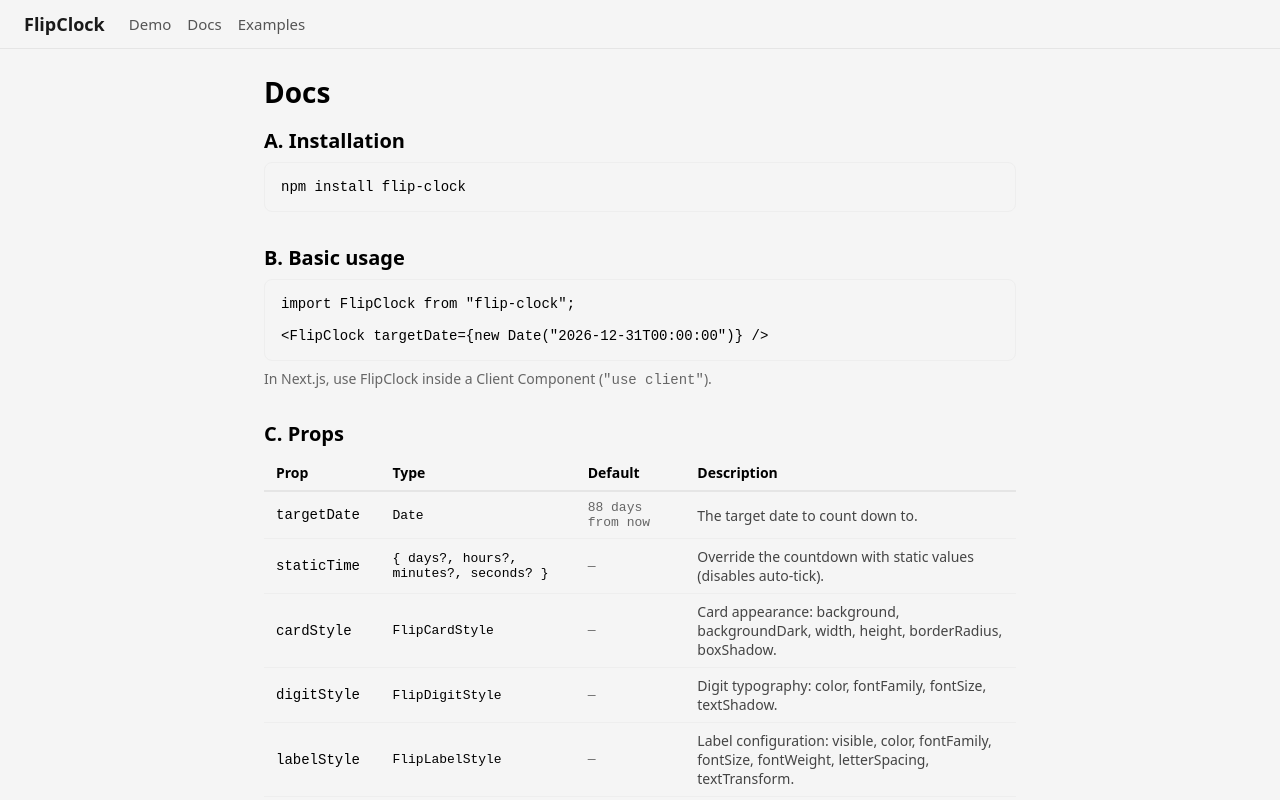
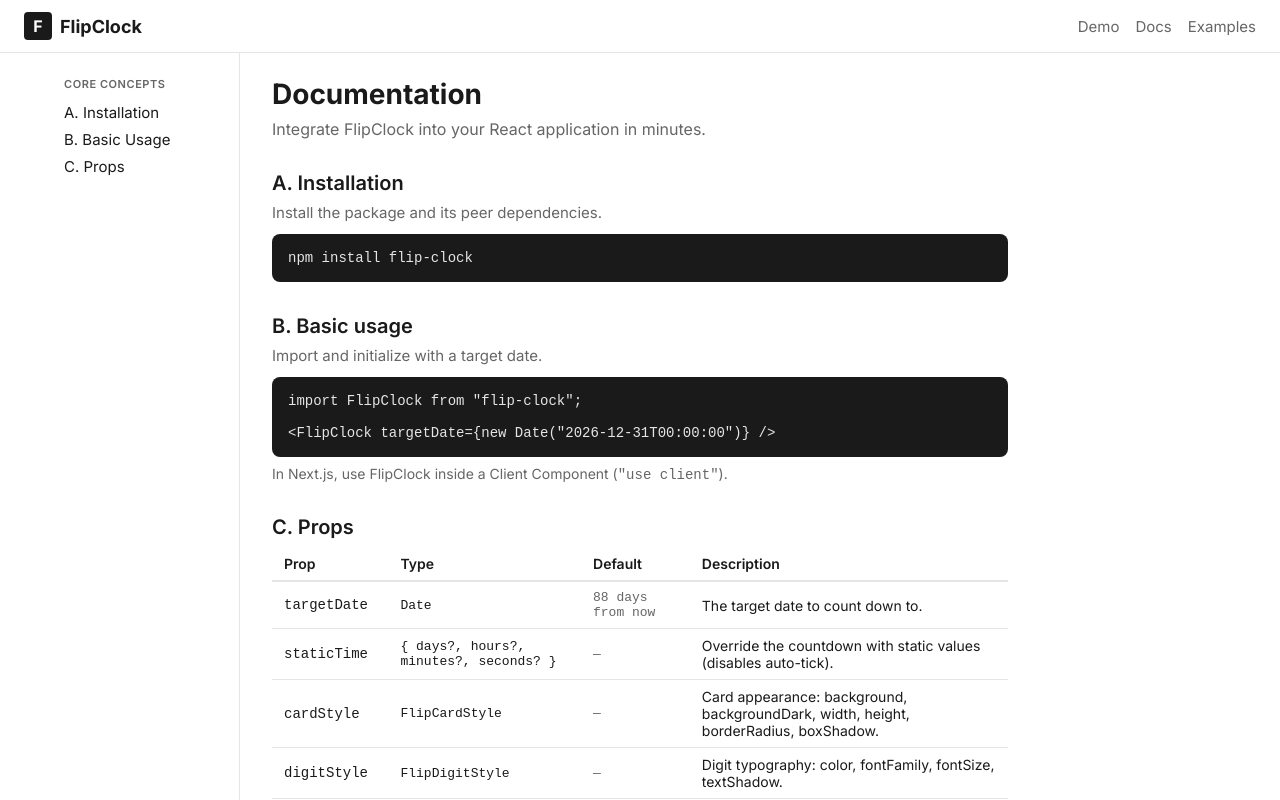
Before and after one commit to Hasthiya/flip, a Next.js app in the folder apps/showcase/: page /docs in a window 1280 px wide. Shown: the top 800 px of the page. Built offline with nearby package versions, Linux system fonts and the light colour scheme.

Commit message:
Refactor styles and enhance layout across showcase app. Introduced CSS variables for consistent theming, updated component styles for improved readability, and added animations for interactive elements. Enhanced documentation with clearer sections and improved code presentation.

```diff
--- a/apps/showcase/src/app/docs/page.tsx
+++ b/apps/showcase/src/app/docs/page.tsx
@@ -120,61 +120,177 @@ const flipClockProps = [
   },
 ];
 
+const codeBlockStyle = {
+  background: "var(--code-bg)",
+  color: "var(--code-text)",
+  padding: "1rem",
+  borderRadius: "0.5rem",
+  overflow: "auto" as const,
+  fontSize: "0.875rem",
+};
+
+const sidebarLinks = [
+  { href: "#installation", label: "A. Installation" },
+  { href: "#basic-usage", label: "B. Basic Usage" },
+  { href: "#props", label: "C. Props" },
+];
+
 export default function DocsPage() {
   const isNarrow = useMediaQuery(NARROW_MEDIA_QUERY);
+  const showSidebarColumn = useMediaQuery("(min-width: 1024px)");
+
   return (
-    <main style={{ padding: isNarrow ? "1rem" : "1.5rem", maxWidth: "800px", margin: "0 auto" }}>
-      <h1 style={{ fontSize: "1.75rem", fontWeight: 700, marginBottom: "1rem" }}>
-        Docs
+    <main
+      style={{
+        display: "flex",
+        flexDirection: showSidebarColumn ? "row" : "column",
+        minHeight: "100vh",
+        maxWidth: "1200px",
+        margin: "0 auto",
+      }}
+    >
+      <aside
+        style={{
+          flexShrink: 0,
+          width: showSidebarColumn ? "200px" : "100%",
+          padding: isNarrow ? "1rem 1rem 0" : "1.5rem 1.5rem 0",
+          borderRight: showSidebarColumn ? "1px solid var(--border)" : "none",
+          borderBottom: showSidebarColumn ? "none" : "1px solid var(--border)",
+          paddingBottom: showSidebarColumn ? "1.5rem" : "1rem",
+        }}
+      >
+        <div
+          style={{
+            fontSize: "0.6875rem",
+            fontWeight: 600,
+            letterSpacing: "0.05em",
+            color: "var(--text-muted)",
+            textTransform: "uppercase",
+            marginBottom: "0.75rem",
+          }}
+        >
+          CORE CONCEPTS
+        </div>
+        <nav style={{ display: "flex", flexDirection: "column", gap: "0.5rem" }}>
+          {sidebarLinks.map(({ href, label }) => (
+            <a
+              key={href}
+              href={href}
+              style={{
+                color: "var(--text)",
+                textDecoration: "none",
+                fontSize: "0.9375rem",
+              }}
+            >
+              {label}
+            </a>
+          ))}
+        </nav>
+      </aside>
+
+      <div
+        style={{
+          flex: 1,
+          padding: isNarrow ? "1rem" : "1.5rem 2rem 2rem",
+          maxWidth: "800px",
+        }}
+      >
+        <h1
+          style={{
+            fontSize: "1.75rem",
+            fontWeight: 700,
+            color: "var(--text)",
+            marginBottom: "0.5rem",
+          }}
+        >
+          Documentation
         </h1>
+        <p
+          style={{
+            color: "var(--text-muted)",
+            fontSize: "1rem",
+            marginBottom: "2rem",
+          }}
+        >
+          Integrate FlipClock into your React application in minutes.
+        </p>
 
-      <section style={{ marginBottom: "2rem" }}>
-        <h2 style={{ fontSize: "1.25rem", fontWeight: 600, marginBottom: "0.5rem" }}>
+        <section id="installation" style={{ marginBottom: "2rem" }}>
+          <h2
+            style={{
+              fontSize: "1.25rem",
+              fontWeight: 600,
+              marginBottom: "0.5rem",
+              color: "var(--text)",
+            }}
+          >
             A. Installation
           </h2>
-        <pre
+          <p
             style={{
-            background: "#f5f5f5",
-            padding: "1rem",
-            borderRadius: "0.5rem",
-            overflow: "auto",
-            fontSize: "0.875rem",
-            border: "1px solid #eee",
+              color: "var(--text-muted)",
+              fontSize: "0.9375rem",
+              marginBottom: "0.75rem",
             }}
           >
+            Install the package and its peer dependencies.
+          </p>
+          <pre style={codeBlockStyle}>
             <code>npm install flip-clock</code>
           </pre>
         </section>
 
-      <section style={{ marginBottom: "2rem" }}>
-        <h2 style={{ fontSize: "1.25rem", fontWeight: 600, marginBottom: "0.5rem" }}>
+        <section id="basic-usage" style={{ marginBottom: "2rem" }}>
+          <h2
+            style={{
+              fontSize: "1.25rem",
+              fontWeight: 600,
+              marginBottom: "0.5rem",
+              color: "var(--text)",
+            }}
+          >
             B. Basic usage
           </h2>
-        <pre
+          <p
             style={{
-            background: "#f5f5f5",
-            padding: "1rem",
-            borderRadius: "0.5rem",
-            overflow: "auto",
-            fontSize: "0.875rem",
-            border: "1px solid #eee",
+              color: "var(--text-muted)",
+              fontSize: "0.9375rem",
+              marginBottom: "0.75rem",
             }}
           >
+            Import and initialize with a target date.
+          </p>
+          <pre style={codeBlockStyle}>
             <code>{`import FlipClock from "flip-clock";
 
 <FlipClock targetDate={new Date("2026-12-31T00:00:00")} />`}</code>
           </pre>
-        <p style={{ color: "#666", fontSize: "0.875rem", marginTop: "0.5rem" }}>
-          In Next.js, use FlipClock inside a Client Component (<code>&quot;use client&quot;</code>).
+          <p
+            style={{
+              color: "var(--text-muted)",
+              fontSize: "0.875rem",
+              marginTop: "0.5rem",
+            }}
+          >
+            In Next.js, use FlipClock inside a Client Component (
+            <code>&quot;use client&quot;</code>).
           </p>
         </section>
 
-      <section style={{ marginBottom: "2rem" }}>
-        <h2 style={{ fontSize: "1.25rem", fontWeight: 600, marginBottom: "0.5rem" }}>
+        <section id="props" style={{ marginBottom: "2rem" }}>
+          <h2
+            style={{
+              fontSize: "1.25rem",
+              fontWeight: 600,
+              marginBottom: "0.5rem",
+              color: "var(--text)",
+            }}
+          >
             C. Props
           </h2>
           <PropsTable props={flipClockProps} />
         </section>
+      </div>
     </main>
   );
 }
--- a/apps/showcase/src/app/globals.css
+++ b/apps/showcase/src/app/globals.css
@@ -1,3 +1,12 @@
+:root {
+  --bg: #ffffff;
+  --text: #1a1a1a;
+  --text-muted: #666666;
+  --border: #e5e5e5;
+  --code-bg: #1a1a1a;
+  --code-text: #e5e5e5;
+}
+
 * {
   box-sizing: border-box;
   padding: 0;
@@ -11,8 +20,9 @@ body {
 }
 
 body {
-  font-family: system-ui, sans-serif;
-  background: #f5f5f5;
+  font-family: var(--font-inter), system-ui, sans-serif;
+  background: var(--bg);
+  color: var(--text);
 }
 
 .showcase-header {
@@ -24,3 +34,56 @@ body {
     padding: 0.75rem 1rem;
   }
 }
+
+@keyframes badge-pulse {
+  0%, 100% {
+    opacity: 1;
+    box-shadow: 0 0 0 0 rgba(34, 197, 94, 0.4);
+  }
+  50% {
+    opacity: 0.9;
+    box-shadow: 0 0 0 6px rgba(34, 197, 94, 0);
+  }
+}
+
+.badge-pulsating {
+  animation: badge-pulse 2s ease-in-out infinite;
+}
+
+/* Hero CTA buttons */
+.cta-primary {
+  display: inline-block;
+  background: linear-gradient(135deg, #1f2937 0%, #374151 50%, #4b5563 100%);
+  color: #fff;
+  padding: 0.75rem 1.5rem;
+  border-radius: 9999px;
+  font-weight: 600;
+  text-decoration: none;
+  border: none;
+  transition: transform 0.2s ease, box-shadow 0.2s ease, filter 0.2s ease;
+}
+
+.cta-primary:hover {
+  transform: translateY(-2px);
+  box-shadow: 0 6px 20px rgba(31, 41, 55, 0.5);
+  filter: brightness(1.05);
+}
+
+.cta-outline {
+  display: inline-block;
+  background: linear-gradient(var(--bg), var(--bg)) padding-box,
+    linear-gradient(135deg, #1f2937, #374151, #4b5563) border-box;
+  color: var(--text);
+  padding: 0.75rem 1.5rem;
+  border-radius: 9999px;
+  font-weight: 600;
+  text-decoration: none;
+  border: 2px solid transparent;
+  transition: transform 0.2s ease, box-shadow 0.2s ease, filter 0.2s ease;
+}
+
+.cta-outline:hover {
+  transform: translateY(-2px);
+  box-shadow: 0 6px 20px rgba(0, 0, 0, 0.08);
+  filter: brightness(0.97);
+}
--- a/apps/showcase/src/components/Header.tsx
+++ b/apps/showcase/src/components/Header.tsx
@@ -5,9 +5,10 @@ export default function Header() {
     <header
       className="showcase-header"
       style={{
-        borderBottom: "1px solid #e5e5e5",
+        borderBottom: "1px solid var(--border)",
         display: "flex",
         alignItems: "center",
+        justifyContent: "space-between",
         gap: "1.5rem",
         flexWrap: "wrap",
       }}
@@ -15,30 +16,72 @@ export default function Header() {
       <Link
         href="/"
         style={{
-          fontWeight: 700,
-          fontSize: "1.125rem",
-          color: "#1a1a1a",
+          display: "flex",
+          alignItems: "center",
+          gap: "0.5rem",
           textDecoration: "none",
+          color: "var(--text)",
         }}
       >
-        FlipClock
+        <div
+          style={{
+            width: "28px",
+            height: "28px",
+            backgroundColor: "#1a1a1a",
+            borderRadius: "4px",
+            display: "flex",
+            alignItems: "center",
+            justifyContent: "center",
+          }}
+        >
+          <span
+            style={{
+              color: "#fff",
+              fontWeight: 700,
+              fontSize: "1rem",
+              fontFamily: "var(--font-inter), system-ui, sans-serif",
+            }}
+          >
+            F
+          </span>
+        </div>
+        <span
+          style={{
+            fontWeight: 700,
+            fontSize: "1.125rem",
+          }}
+        >
+          FlipClock
+        </span>
       </Link>
       <nav style={{ display: "flex", gap: "1rem" }}>
         <Link
           href="/demo"
-          style={{ color: "#555", textDecoration: "none", fontSize: "0.9375rem" }}
+          style={{
+            color: "var(--text-muted)",
+            textDecoration: "none",
+            fontSize: "0.9375rem",
+          }}
         >
           Demo
         </Link>
         <Link
           href="/docs"
-          style={{ color: "#555", textDecoration: "none", fontSize: "0.9375rem" }}
+          style={{
+            color: "var(--text-muted)",
+            textDecoration: "none",
+            fontSize: "0.9375rem",
+          }}
         >
           Docs
         </Link>
         <Link
           href="/examples"
-          style={{ color: "#555", textDecoration: "none", fontSize: "0.9375rem" }}
+          style={{
+            color: "var(--text-muted)",
+            textDecoration: "none",
+            fontSize: "0.9375rem",
+          }}
         >
           Examples
         </Link>
--- a/apps/showcase/src/components/PropsTable.tsx
+++ b/apps/showcase/src/components/PropsTable.tsx
@@ -25,8 +25,9 @@ export default function PropsTable({ props: rows }: PropsTableProps) {
               style={{
                 textAlign: "left",
                 padding: "0.5rem 0.75rem",
-                borderBottom: "2px solid #e5e5e5",
+                borderBottom: "2px solid var(--border)",
                 fontWeight: 600,
+                color: "var(--text)",
               }}
             >
               Prop
@@ -35,8 +36,9 @@ export default function PropsTable({ props: rows }: PropsTableProps) {
               style={{
                 textAlign: "left",
                 padding: "0.5rem 0.75rem",
-                borderBottom: "2px solid #e5e5e5",
+                borderBottom: "2px solid var(--border)",
                 fontWeight: 600,
+                color: "var(--text)",
               }}
             >
               Type
@@ -45,8 +47,9 @@ export default function PropsTable({ props: rows }: PropsTableProps) {
               style={{
                 textAlign: "left",
                 padding: "0.5rem 0.75rem",
-                borderBottom: "2px solid #e5e5e5",
+                borderBottom: "2px solid var(--border)",
                 fontWeight: 600,
+                color: "var(--text)",
               }}
             >
               Default
@@ -55,8 +58,9 @@ export default function PropsTable({ props: rows }: PropsTableProps) {
               style={{
                 textAlign: "left",
                 padding: "0.5rem 0.75rem",
-                borderBottom: "2px solid #e5e5e5",
+                borderBottom: "2px solid var(--border)",
                 fontWeight: 600,
+                color: "var(--text)",
               }}
             >
               Description
@@ -69,9 +73,10 @@ export default function PropsTable({ props: rows }: PropsTableProps) {
               <td
                 style={{
                   padding: "0.5rem 0.75rem",
-                  borderBottom: "1px solid #eee",
+                  borderBottom: "1px solid var(--border)",
                   fontFamily: "monospace",
                   fontWeight: 500,
+                  color: "var(--text)",
                 }}
               >
                 {row.name}
@@ -79,9 +84,10 @@ export default function PropsTable({ props: rows }: PropsTableProps) {
               <td
                 style={{
                   padding: "0.5rem 0.75rem",
-                  borderBottom: "1px solid #eee",
+                  borderBottom: "1px solid var(--border)",
                   fontFamily: "monospace",
                   fontSize: "0.8125rem",
+                  color: "var(--text)",
                 }}
               >
                 {row.type}
@@ -89,10 +95,10 @@ export default function PropsTable({ props: rows }: PropsTableProps) {
               <td
                 style={{
                   padding: "0.5rem 0.75rem",
-                  borderBottom: "1px solid #eee",
+                  borderBottom: "1px solid var(--border)",
                   fontFamily: "monospace",
                   fontSize: "0.8125rem",
-                  color: "#666",
+                  color: "var(--text-muted)",
                 }}
               >
                 {row.default}
@@ -100,8 +106,8 @@ export default function PropsTable({ props: rows }: PropsTableProps) {
               <td
                 style={{
                   padding: "0.5rem 0.75rem",
-                  borderBottom: "1px solid #eee",
-                  color: "#444",
+                  borderBottom: "1px solid var(--border)",
+                  color: "var(--text)",
                 }}
               >
                 {row.description}
```
Also changed, not shown: apps/showcase/src/app/demo/page.tsx (+14 -23 lines), apps/showcase/src/app/examples/page.tsx (+63 -39 lines), apps/showcase/src/app/page.tsx (+22 -30 lines). Lines whose indentation alone changed are shown as unchanged.
